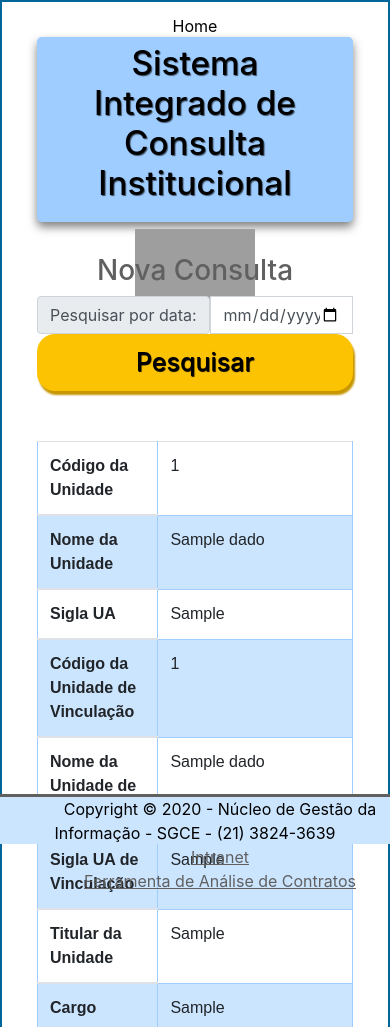
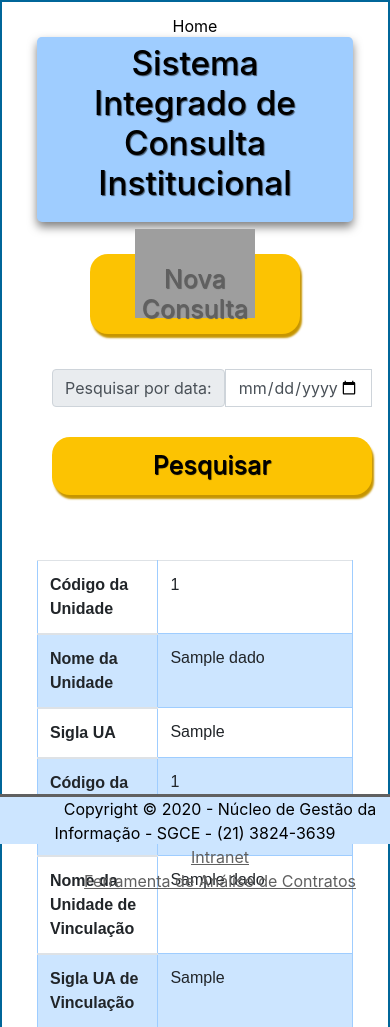
Before and after one commit to Themenestrel/Projeto_Sici, a Django app: page /unidade/1/ in a window 390 px wide. Shown: the top 1027 px of the page. Run offline with Django 3.2, Linux system fonts and the light colour scheme; tables that the repository leaves empty hold one stand-in row (values such as "Sample post"); some libraries are stand-ins or nearby versions; grey boxes are pictures that could not be loaded.

Commit message:
Update style.css

```diff
--- a/sici_site/static/css/style.css
+++ b/sici_site/static/css/style.css
@@ -83,16 +79,17 @@ button {
 	text-shadow: 0.8px 0.8px 0.8px;
 	margin-left: auto;
     margin-right: auto;
-
-
+    margin-top: 10px;
 }
 
 .input-group {
-    margin: 0 auto;
-    Text-align: center
+    margin: auto;
+    width: 350px;
+    padding: 15px;
+    margin-top: 20px;
 }
 
-button#pesquisa_unidade {
+.input-group button{
 	width: 350px;
 	box-shadow: 2px 4px 2px #c69500 ;
 	padding: 10px 20px;
@@ -105,7 +102,9 @@ button#pesquisa_unidade {
 	text-shadow: 0.8px 0.8px 0.8px;
 	margin-left: auto;
     margin-right: auto;
+    margin-top: 30px;
 }
+
 
 button:hover {
 	background: #008000	;
@@ -113,6 +112,31 @@ button:hover {
 	box-shadow: 1px 4px 1px #006400;
 	border: none;
 }
+
+h3 {
+	width: 210px;
+	box-shadow: 2px 4px 2px #c69500 ;
+	padding: 10px 20px;
+	border: none;
+	border-radius: 18px;
+	background-color: #FCC302;
+	font-size: 25px;
+	font-palette: dark;
+	font-weight: 500;
+	text-shadow: 0.8px 0.8px 0.8px;
+	margin-left: auto;
+    margin-right: auto;
+    margin-top: 10px;
+
+}
+
+h3:active {
+	position: relative;
+	top: 5px;
+	box-shadow: none;
+	border: none;
+}
+
 
 button:active {
 	position: relative;
```
Also changed, not shown: other parts of sici_site/static/css/style.css (+9 -13 lines).
